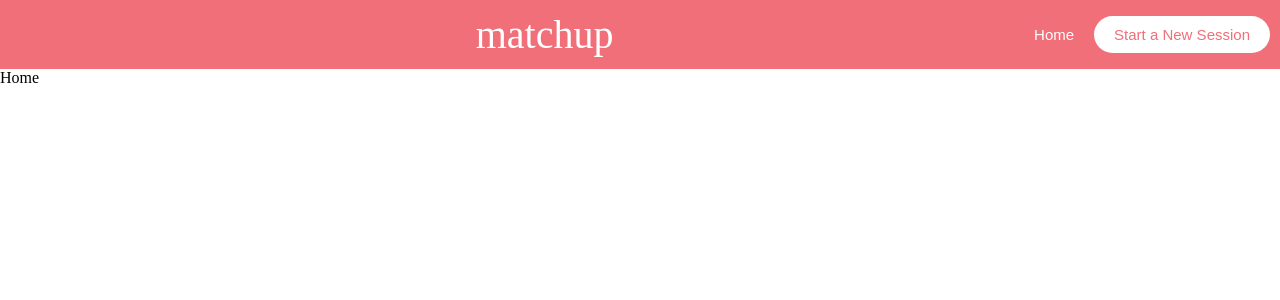
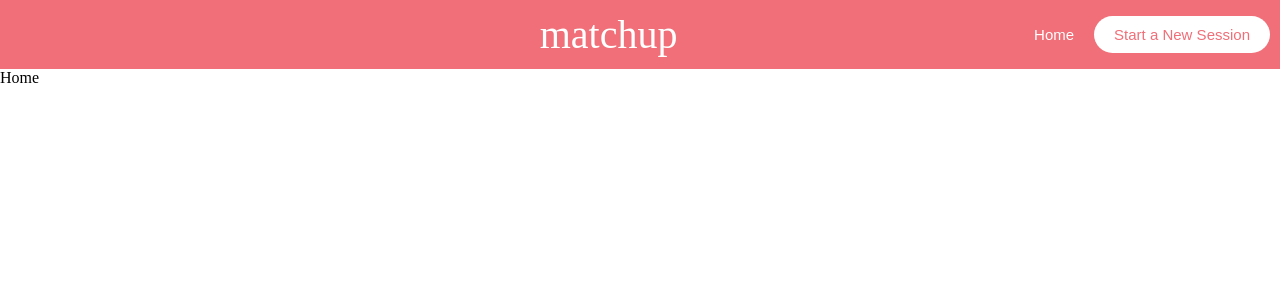
Before and after one commit to opportunity-hack-san-jose-2019/Team22, a React app: page / in a window 1280 px wide. Shown: the top 300 px of the page. Built offline with nearby package versions, Linux system fonts and the light colour scheme.

Commit message:
centered matchup

```diff
--- a/Components/Navbar/Navbar.css
+++ b/Components/Navbar/Navbar.css
@@ -2,12 +2,11 @@
 .HomeNavBar {
   height: 69px;
   width: 100%;
-  position: relative;
   top: 0;
   left: 0;
   background-color: #f06f78;
   display: flex;
-  flex-wrap: wrap;
+  flex-flow: row wrap;
   justify-content: space-between;
   align-items: center;
   box-sizing: border-box;
@@ -18,7 +17,7 @@
   margin: auto;
   color: white;
   font-size: 40px;
-  display: flex;
+  display:flex;
 }
 
 .btn-container {
@@ -43,3 +42,9 @@ button {
   background-color: white;
   color: #f06f78;
 }
+
+.center {
+  position: relative;
+  margin: auto;
+  left: 5%;
+}
--- a/Components/Navbar/Navbar.js
+++ b/Components/Navbar/Navbar.js
@@ -6,7 +6,7 @@ class Navbar extends React.Component {
   render() {
     return (
       <header className="HomeNavBar">
-        <div className="matchup">matchup</div>
+      <div className="matchup center">matchup</div>
         <div className="btn-container">
           <Link to="/">
             <button className="home-btn">Home</button>
```
